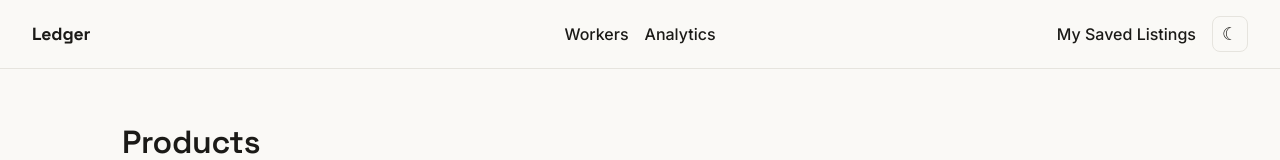
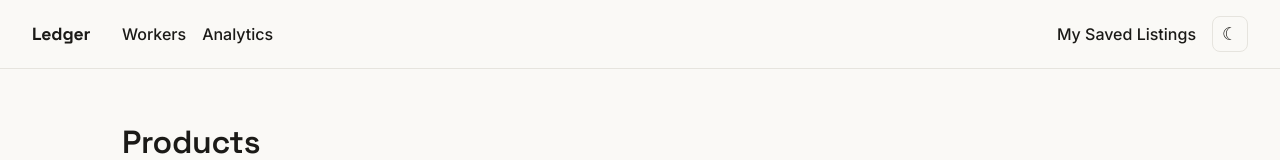
Before and after one commit to k-b3r/buy-and-sell, a Next.js app in the folder dashboard/: page / in a window 1280 px wide. Shown: the top 160 px of the page. Built offline with nearby package versions, Linux system fonts and the light colour scheme; no server answers; the database is empty.

Commit message:
align navbar links to page content column instead of header width
Workers/Analytics now sit in the same max-width:1100px column .page
uses, so they line up with the page title's left edge at any viewport
width instead of centering across the header's own wider row.

```diff
--- a/dashboard/src/app/layout.tsx
+++ b/dashboard/src/app/layout.tsx
@@ -42,12 +42,31 @@ export default function RootLayout({
       </head>
       <body>
         <header className="site-header">
-          <div style={{ display: 'flex', alignItems: 'center', flex: 1 }}>
+          <div style={{ display: 'flex', alignItems: 'center' }}>
             <Link href="/" className="wordmark">
               Ledger
             </Link>
           </div>
-          <nav style={{ display: 'flex', alignItems: 'center', justifyContent: 'center', gap: 16, flex: 1 }}>
+          {/* Absolutely positioned within the same max-width:1100px column
+              .page uses, so the nav lines up with the page title's left edge
+              at any viewport width instead of the header's own (wider,
+              fixed-padding) row - site-header's position:sticky already
+              gives this its containing block. pointerEvents:none on the
+              wrapper keeps clicks passing through to Ledger/right-side links
+              when the column is narrower than the full header width. */}
+          <div
+            style={{
+              position: 'absolute',
+              inset: 0,
+              maxWidth: 1100,
+              margin: '0 auto',
+              padding: '0 2rem',
+              display: 'flex',
+              alignItems: 'center',
+              pointerEvents: 'none',
+            }}
+          >
+            <nav style={{ display: 'flex', alignItems: 'center', gap: 16, pointerEvents: 'auto' }}>
               <Link href="/admin/logs" style={{ textDecoration: 'none', fontWeight: 500, color: 'var(--color-text)' }}>
                 Workers
               </Link>
@@ -55,7 +74,8 @@ export default function RootLayout({
                 Analytics
               </Link>
             </nav>
-          <div style={{ display: 'flex', alignItems: 'center', justifyContent: 'flex-end', gap: 16, flex: 1 }}>
+          </div>
+          <div style={{ display: 'flex', alignItems: 'center', gap: 16 }}>
             <Link href="/saved" style={{ textDecoration: 'none', fontWeight: 500, color: 'var(--color-text)' }}>
               My Saved Listings
             </Link>
```
Lines whose indentation alone changed are shown as unchanged.
